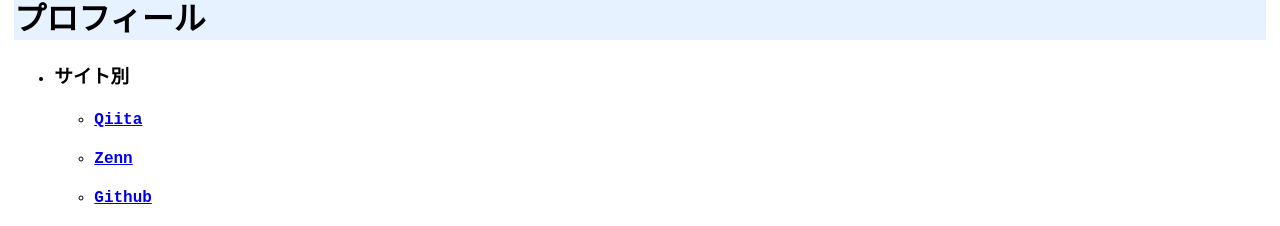
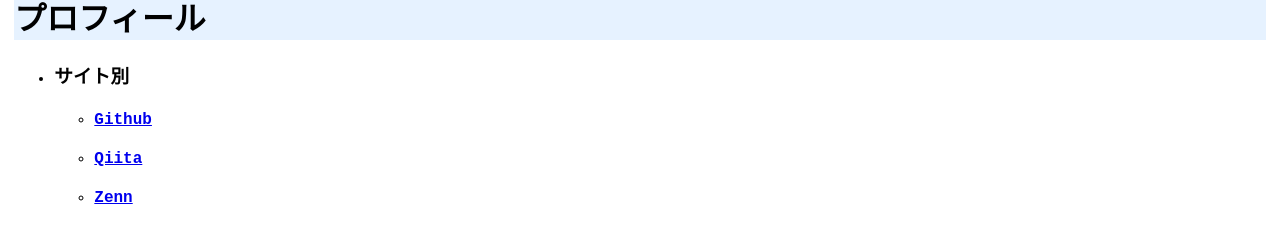
Before and after one commit to zoldof/algo-notes-ci, a Jekyll site: the page built from docs/dist/index.md, in a window 1280 px wide. Shown: the part 1718-1944 px from the top of the page. Built offline with Jekyll 4.4.1, drawn with Linux system fonts in a browser that asks for light colours.

```diff
--- a/docs/dist/index.md
+++ b/docs/dist/index.md
@@ -79,6 +79,6 @@ description: スマホやPCのアプリは，形式化された手順＝プロ
 
 # プロフィール
 - ### サイト別
+  - #### [Github](https://github.com/zoldof/algo-notes/tree/main/)
   - #### [Qiita](https://qiita.com/zoldof/items/e33808cc7b1280f133f7)
   - #### [Zenn](https://zenn.dev/zoldof/articles/6af328a17001b4)
-  - #### [Github](https://github.com/zoldof/algo-notes/tree/main/)
```
